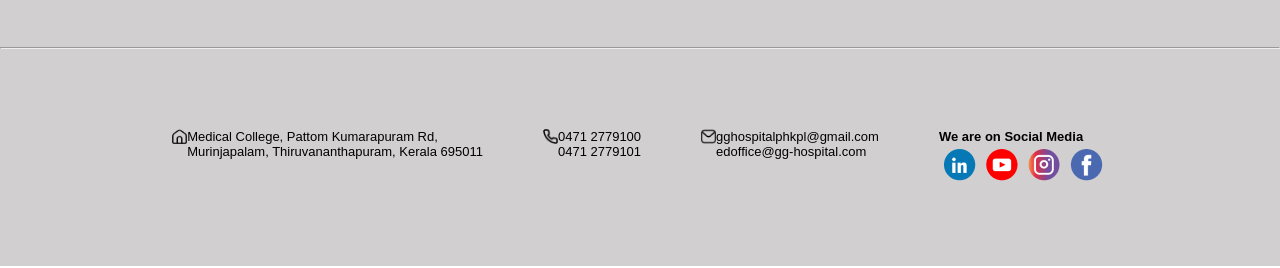
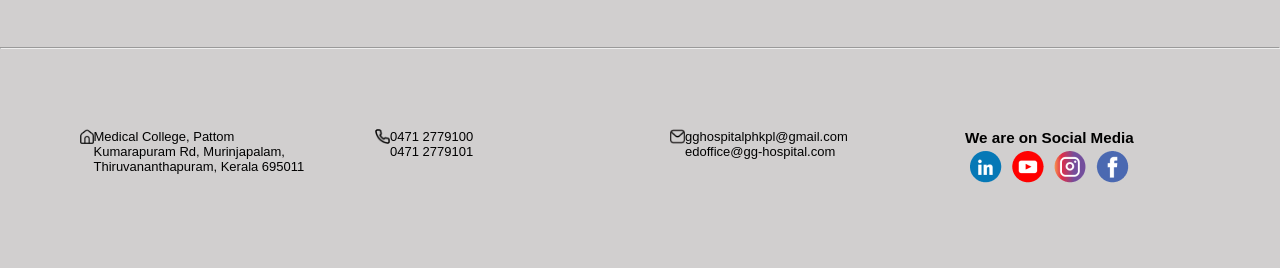
Before and after one commit to melwingeorgevarghese/html-css-training, a plain HTML site: page gg/gg.html in a window 1280 px wide. Shown: the part 4452-4720 px from the top of the page. Drawn offline with Linux system fonts and the light colour scheme.

Commit message:
Some changes in the footer

```diff
--- a/gg/gg.html
+++ b/gg/gg.html
@@ -322,27 +322,27 @@
     </div>
 <hr>
     <div id="bottom" style="justify-content: center; font-size: small;">
-      <p style="display: flex; padding: 30px">
+      <p style="display: flex; padding: 30px;flex: 1;">
         <img
           style="width: 15px; height: 15px"
           src="Group 76.png"
           alt=""
-        />Medical College, Pattom Kumarapuram Rd, <br />Murinjapalam,
+        />Medical College, Pattom Kumarapuram Rd, Murinjapalam,
         Thiruvananthapuram, Kerala 695011
       </p>
-      <p style="display: flex; padding: 30px">
+      <p style="display: flex; padding: 30px;flex: 1;">
         <img style="width: 15px; height: 15px" src="Vector.png" alt="" />0471
         2779100 <br />0471 2779101
       </p>
-      <p style="display: flex; padding: 30px">
+      <p style="display: flex; padding: 30px;flex: 1;">
         <img
           style="width: 15px; height: 15px"
           src="Group 77.png"
           alt=""
         />gghospitalphkpl@gmail.com <br />edoffice@gg-hospital.com
       </p>
-      <div style="padding: 30px">
-        <h4>We are on Social Media</h4>
+      <div style="padding: 30px;flex: 1;">
+        <h3>We are on Social Media</h3>
         <div style="display: flex">
           <img style="padding: 5px" src="Mask group (4).png" alt="" />
           <img style="padding: 5px" src="Mask group (5).png" alt="" />
```
